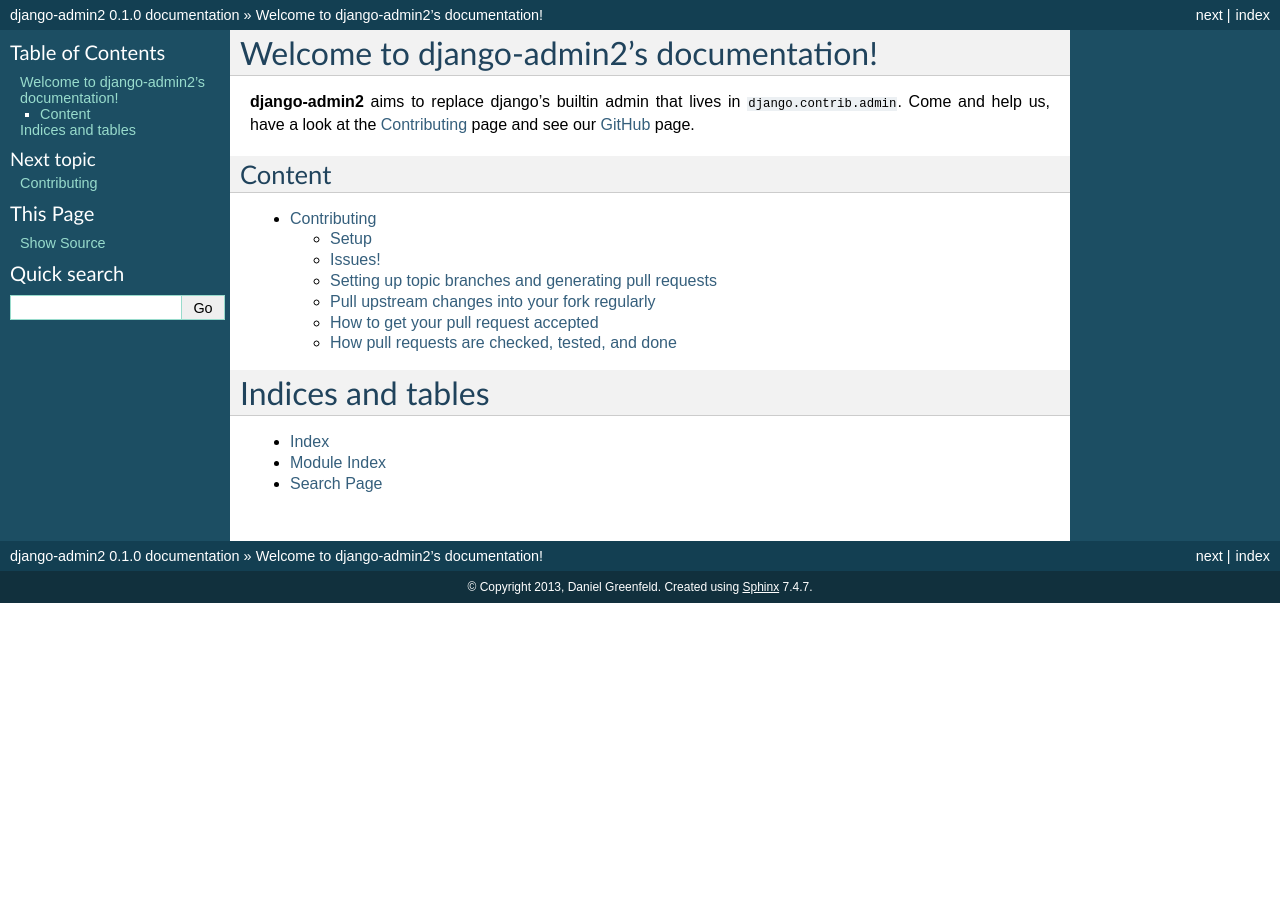
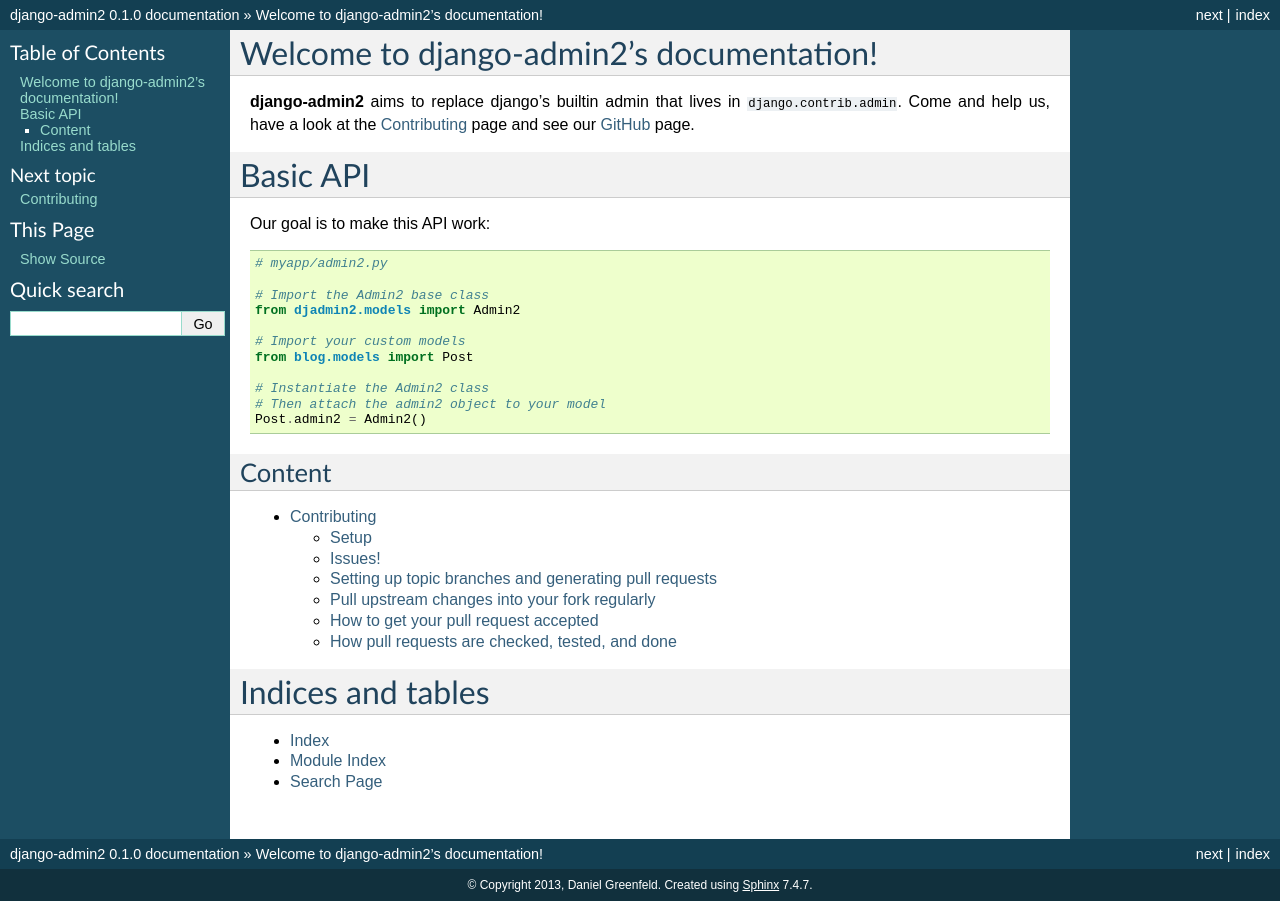
Before and after one commit to jazzband/django-admin2, a Sphinx documentation site: the page built from docs/index.rst, in a window 1280 px wide. Built offline with Sphinx 7.4.7, drawn with Linux system fonts in a browser that asks for light colours.

Commit message:
Additional documentation

```diff
--- a/README.rst
+++ b/README.rst
@@ -22,7 +22,7 @@
     # myapp/admin2.py
 
     # Import the Admin2 base class
-    from admin2.sites import Admin2
+    from admin2.models import Admin2
 
     # Import your custom models
     from blog.models import Post
--- a/docs/index.rst
+++ b/docs/index.rst
@@ -4,6 +4,26 @@
 **django-admin2** aims to replace django's builtin admin that lives in
 ``django.contrib.admin``. Come and help us, have a look at the
 :doc:`contributing` page and see our `GitHub`_ page.
+
+Basic API
+==============
+
+Our goal is to make this API work:
+
+.. code-block:: python
+
+    # myapp/admin2.py
+
+    # Import the Admin2 base class
+    from djadmin2.models import Admin2
+
+    # Import your custom models
+    from blog.models import Post
+
+    # Instantiate the Admin2 class
+    # Then attach the admin2 object to your model
+    Post.admin2 = Admin2()
+
 
 .. _GitHub: https://github.com/pydanny/django-admin2
 
```
